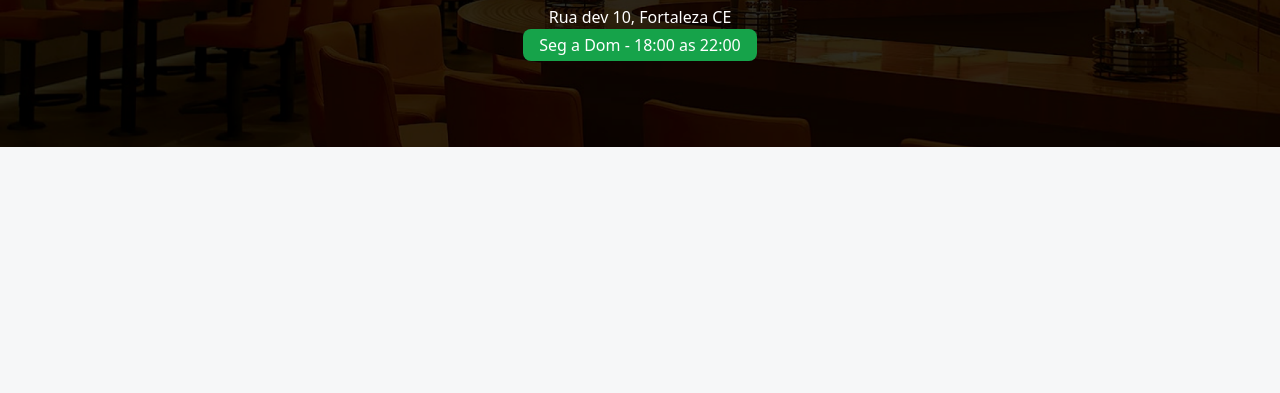
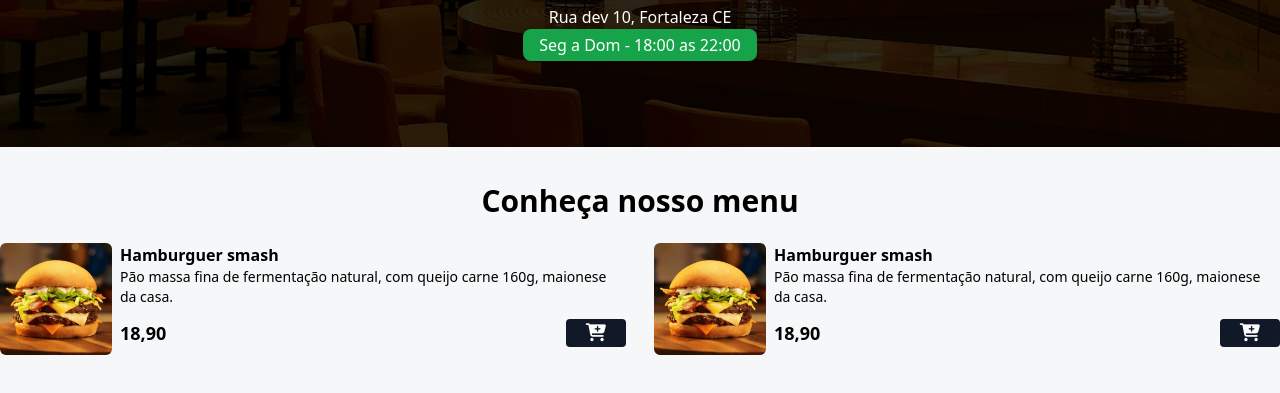
Before and after one commit to ivanProgramador/cardapio, a website: page index.html in a window 1280 px wide. Shown: the part 273-666 px from the top of the page. Drawn offline with Linux system fonts and the light colour scheme.

Commit message:
construindo grid de produtos

```diff
--- a/index.html
+++ b/index.html
@@ -3,36 +3,99 @@
 <head>
     <meta charset="UTF-8">
     <meta name="viewport" content="width=device-width, initial-scale=1.0">
+    <link rel="stylesheet" href="https://cdnjs.cloudflare.com/ajax/libs/font-awesome/6.7.2/css/all.min.css" integrity="sha512-Evv84Mr4kqVGRNSgIGL/F/aIDqQb7xQ2vcrdIwxfjThSH8CSR7PBEakCr51Ck+w+/U6swU2Im1vVX0SVk9ABhg==" crossorigin="anonymous" referrerpolicy="no-referrer" />
     <link rel="stylesheet" href="./styles/output.css" />
     <title>Hamburgueria</title>
 </head>
 <body>
    <!--HEADER-->
      <header class="w-full h-[420px] bg-zinc-900  bg-home bg-cover " >
-
       <div class="w-full h-full flex flex-col justify-center items-center" >
          <img
            src="./assets/hamb-1.png"
            alt="Logo"
            class="w-32 h-32 rounded-full shadow-lg hover:scale-110 duration-200"
          />
-
          <h1 class="text-4xl mt-4 mb-2 font-bold text-white" >Dev Burguer</h1>
          <span class="text-white font-medium" > Rua dev 10, Fortaleza CE </span>
 
          <div class="bg-green-600 px-4 py-1 rounded-lg" id="date-span">
             <span class="text-white font-medium" >Seg a Dom - 18:00 as 22:00 </span>
          </div>
+        </div>
+     </header>
+   <!-- FIM HEADER-->
+
+   <h2 class="text-2xl md:text-3xl font-bold text-center mt-9 mb-6">
+      Conheça nosso menu
+   </h2>
+   <!--INICIO MENU-->
+   <div id="menu" >
+
+      <main class="grid grid-cols-1  md:grid-cols-2 gap-7 mx-auto max-w-7xl" >
+         <!--Produto item-->
 
 
-        </div>
+         <div class="flex gap-2" >
+            <img
+              src="./assets/hamb-1.png"
+              alt="Hamburguer smash"
+              class="w-28 h-28 rounded-md hover:scale-110 hover:rotate-2 duration-300"
+            />
+            <div>
+               <p class="font-bold">Hamburguer smash</p>
+               <p class="text-sm">Pão massa fina de fermentação natural, com queijo
+                  carne 160g, maionese da casa.
+               </p>
+               <div class="flex items-center gap-2 justify-between mt-3" >
+                  <p class="font-bold text-lg" >18,90</p>
+
+                  <button
+                       class="bg-gray-900 px-5 rounded add-to-cart-btn"
+                       data-name="Hamburguer smash"
+                       data-price="18.90"
+                       >
+                     <i class="fa fa-cart-plus text-lg text-white"></i>
+                  </button>
+               </div>
+            </div>
+         </div>
 
 
 
-     </header>
 
 
-   <!-- FIM HEADER-->
+
+
+         <div class="flex gap-2" >
+            <img
+              src="./assets/hamb-1.png"
+              alt="Hamburguer smash"
+              class="w-28 h-28 rounded-md hover:scale-110 hover:rotate-2 duration-300"
+            />
+            <div>
+               <p class="font-bold">Hamburguer smash</p>
+               <p class="text-sm">Pão massa fina de fermentação natural, com queijo
+                  carne 160g, maionese da casa.
+               </p>
+               <div class="flex items-center gap-2 justify-between mt-3" >
+                  <p class="font-bold text-lg" >18,90</p>
+
+                  <button
+                       class="bg-gray-900 px-5 rounded add-to-cart-btn"
+                       data-name="Hamburguer smash"
+                       data-price="18.90"
+                       >
+                     <i class="fa fa-cart-plus text-lg text-white"></i>
+                  </button>
+               </div>
+            </div>
+         </div>
+
+      </main>
+
+   </div>
+   <!--FINAL MENU-->
 
 </body>
 </html>
```
Also changed, not shown: styles/output.css.
